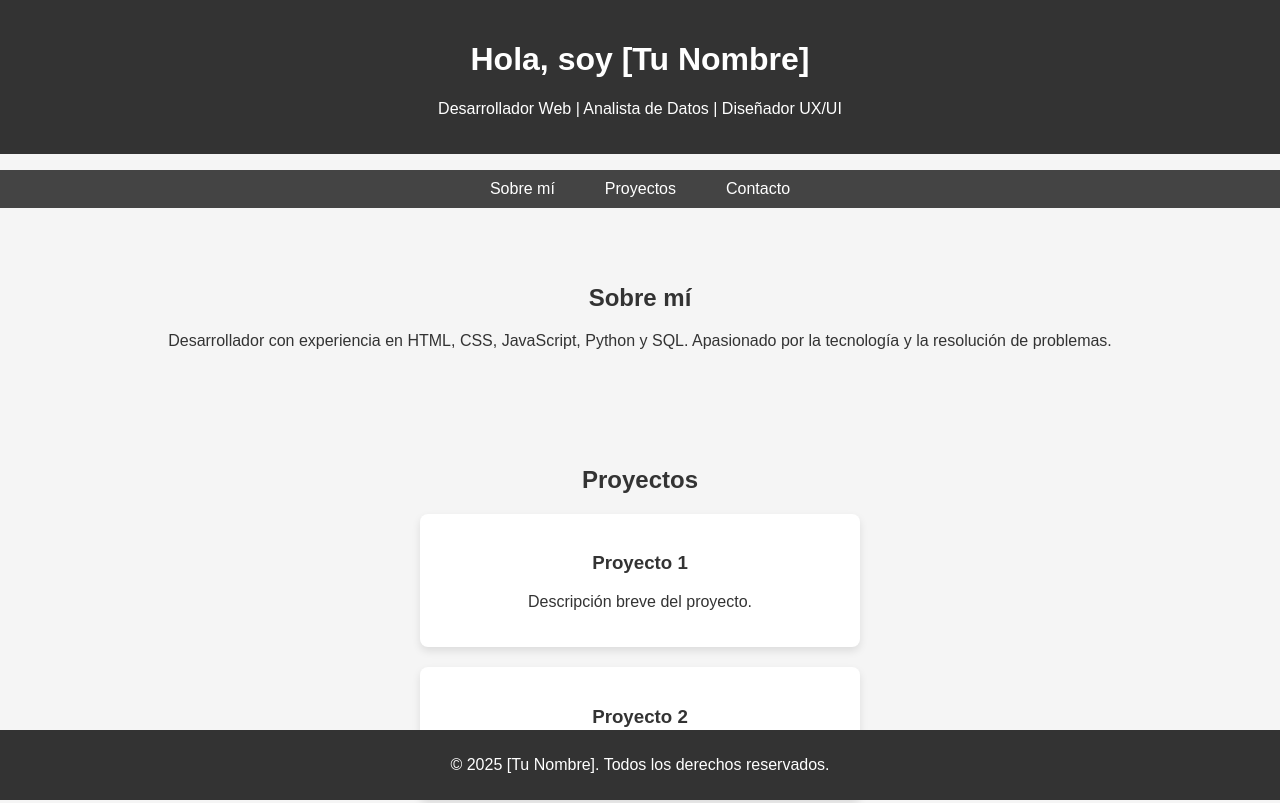
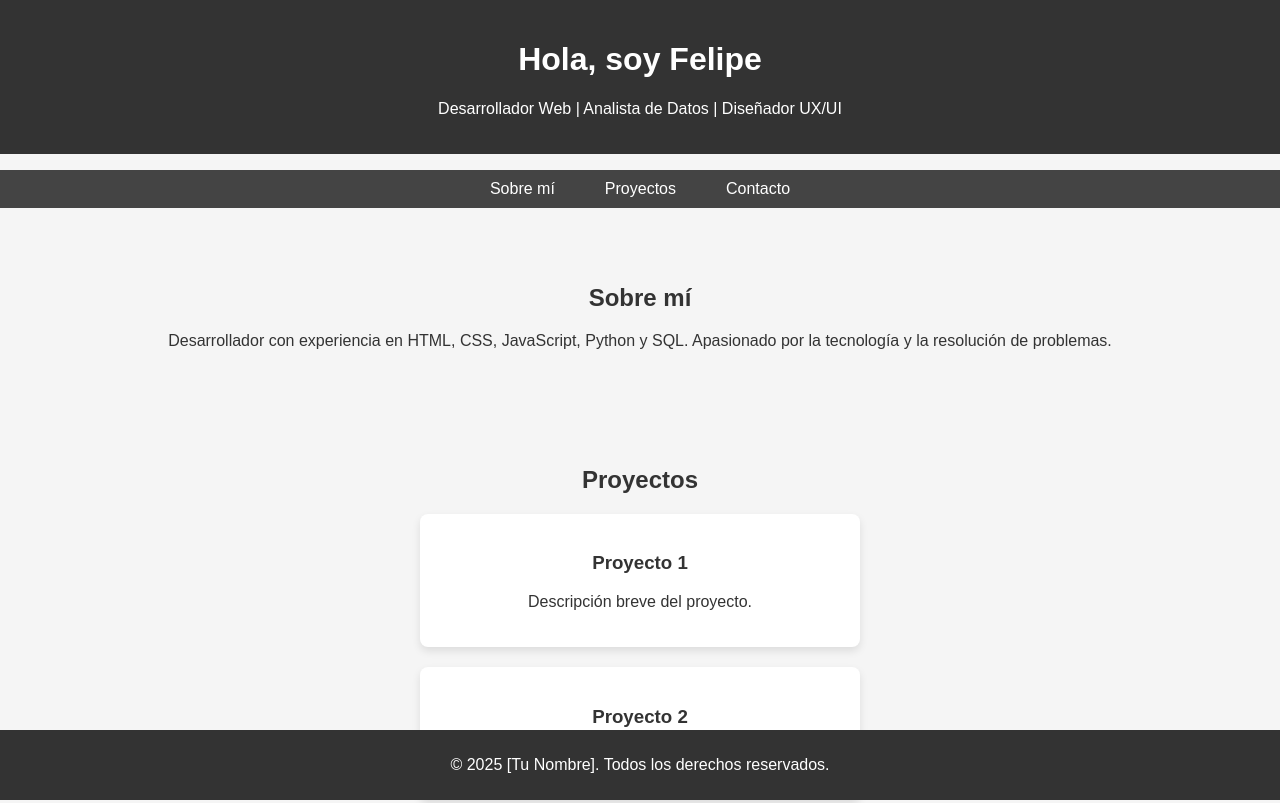
Before and after one commit to FelipeO0/mi_portafolio, a plain HTML site: page index.html in a window 1280 px wide. Shown: the top 803 px of the page. Drawn offline with Linux system fonts and the light colour scheme.

Commit message:
Update index.html
cambio_nombre

```diff
--- a/index.html
+++ b/index.html
@@ -8,7 +8,7 @@
 </head>
 <body>
     <header>
-        <h1>Hola, soy [Tu Nombre]</h1>
+        <h1>Hola, soy Felipe </h1>
         <p>Desarrollador Web | Analista de Datos | Diseñador UX/UI</p>
     </header>
     <nav>
```
